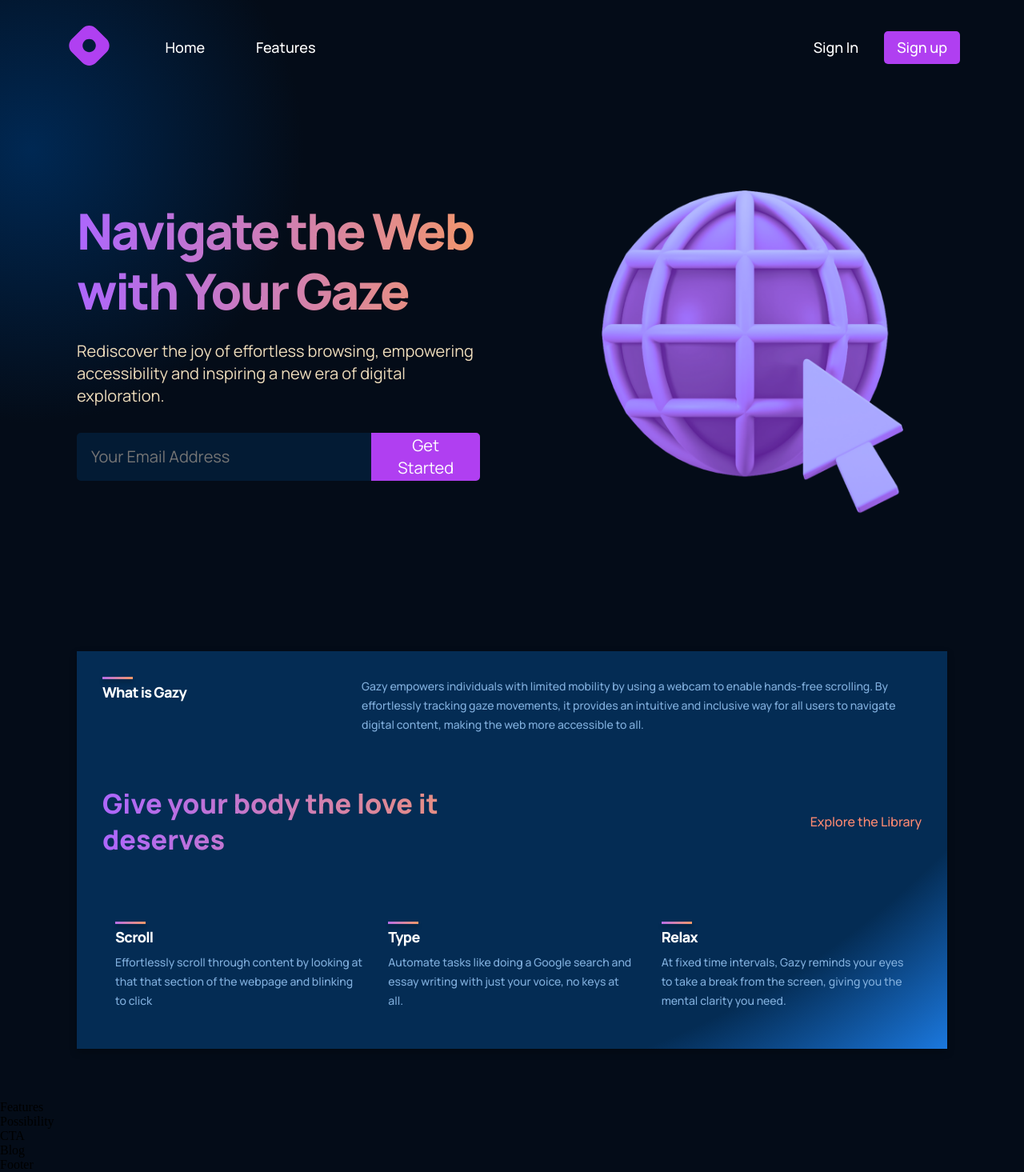
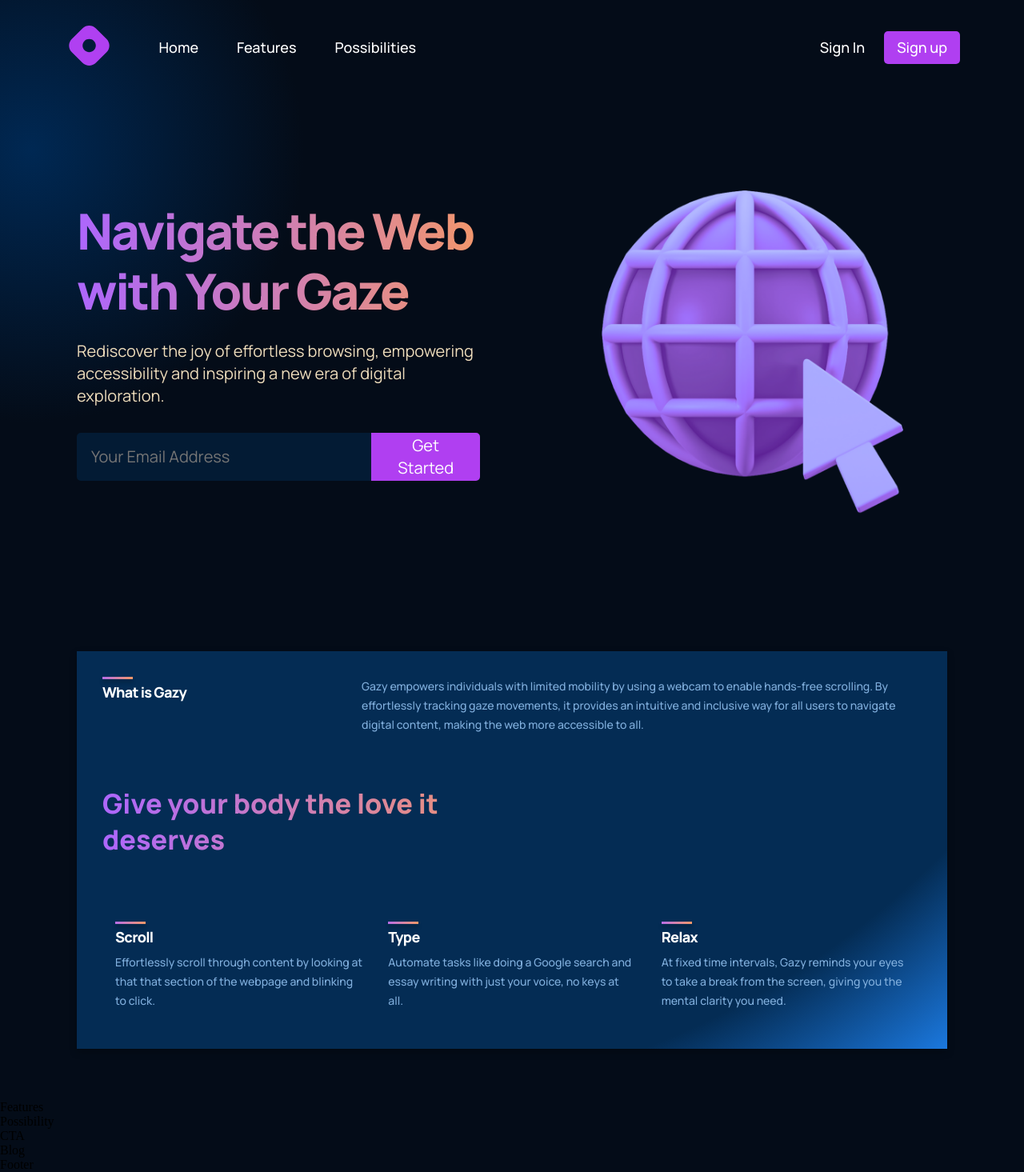
Before and after one commit to PrecisionPilot/Hack-Western, a React (Create React App) app in the folder client/: page / in a window 1280 px wide. Shown: the whole page at 80% size. Built offline with nearby package versions, Linux system fonts and the light colour scheme.

Commit message:
added to navbar

```diff
--- a/client/public/index.html
+++ b/client/public/index.html
@@ -2,7 +2,7 @@
 <html lang="en">
   <head>
     <meta charset="utf-8" />
-    <link rel="icon" href="%PUBLIC_URL%/favicon.ico" />
+    <link rel="icon" href="%PUBLIC_URL%/favicon.svg" />
     <meta name="viewport" content="width=device-width, initial-scale=1" />
     <meta name="theme-color" content="#000000" />
     <meta
@@ -24,7 +24,7 @@
       work correctly both with client-side routing and a non-root public URL.
       Learn how to configure a non-root public URL by running `npm run build`.
     -->
-    <title>React App</title>
+    <title>Gazy</title>
   </head>
   <body>
     <noscript>You need to enable JavaScript to run this app.</noscript>
--- a/client/src/components/navbar/Navbar.jsx
+++ b/client/src/components/navbar/Navbar.jsx
@@ -15,6 +15,7 @@ const Navbar = () => {
           <div className="web__navbar-links_container">
             <p><a href="#home">Home</a></p>
             <p><a href="#wweb">Features</a></p>
+            <p><a href="#possibility">Possibilities</a></p>
           </div>
         </div>
         <div className="web__navbar-sign">
@@ -30,6 +31,7 @@ const Navbar = () => {
             <div className="web__navbar-menu_container-links">
                 <p><a href="#home">Home</a></p>
                 <p><a href="#wweb">Features</a></p>
+                <p><a href="#possibility">Possibilities</a></p>
             </div>
             <div className="web__navbar-menu_container-links-sign">
               <p>Sign in</p>
--- a/client/src/components/navbar/navbar.css
+++ b/client/src/components/navbar/navbar.css
@@ -43,7 +43,7 @@
     line-height: 25px;
     text-transform: capitalize;
 
-    margin: 0 2rem;
+    margin: 0 1.5rem;
     cursor: pointer;
 }
 
@@ -81,7 +81,7 @@
 
     text-align: end;
     background: var(--color-footer);
-    padding: 2rem;
+    padding: 1.5rem;
     position: absolute;
     right: 0;
     top: 40px;
@@ -117,7 +117,7 @@
 
 @media screen and (max-width: 550px) {
     .web__navbar {
-        padding: 2rem;
+        padding: 2 rem;
     }
 
     .web__navbar-sign {
--- a/client/src/containers/what/What.jsx
+++ b/client/src/containers/what/What.jsx
@@ -10,10 +10,9 @@ const What = () => {
     </div>
     <div className="web__whatweb-heading">
       <h1 className="gradient__text">Give your body the love it deserves</h1>
-      <p>Explore the Library</p>
     </div>
     <div className="web__whatweb-container">
-      <Feature title="Scroll" text="Effortlessly scroll through content by looking at that that section of the webpage and blinking to click" />
+      <Feature title="Scroll" text="Effortlessly scroll through content by looking at that that section of the webpage and blinking to click." />
       <Feature title="Type" text="Automate tasks like doing a Google search and essay writing with just your voice, no keys at all." />
       <Feature title="Relax" text="At fixed time intervals, Gazy reminds your eyes to take a break from the screen, giving you the mental clarity you need." />
     </div>
```
Also changed, not shown: client/public/favicon.svg (added), 1 other file (tests, documents, lock files or other folders).
